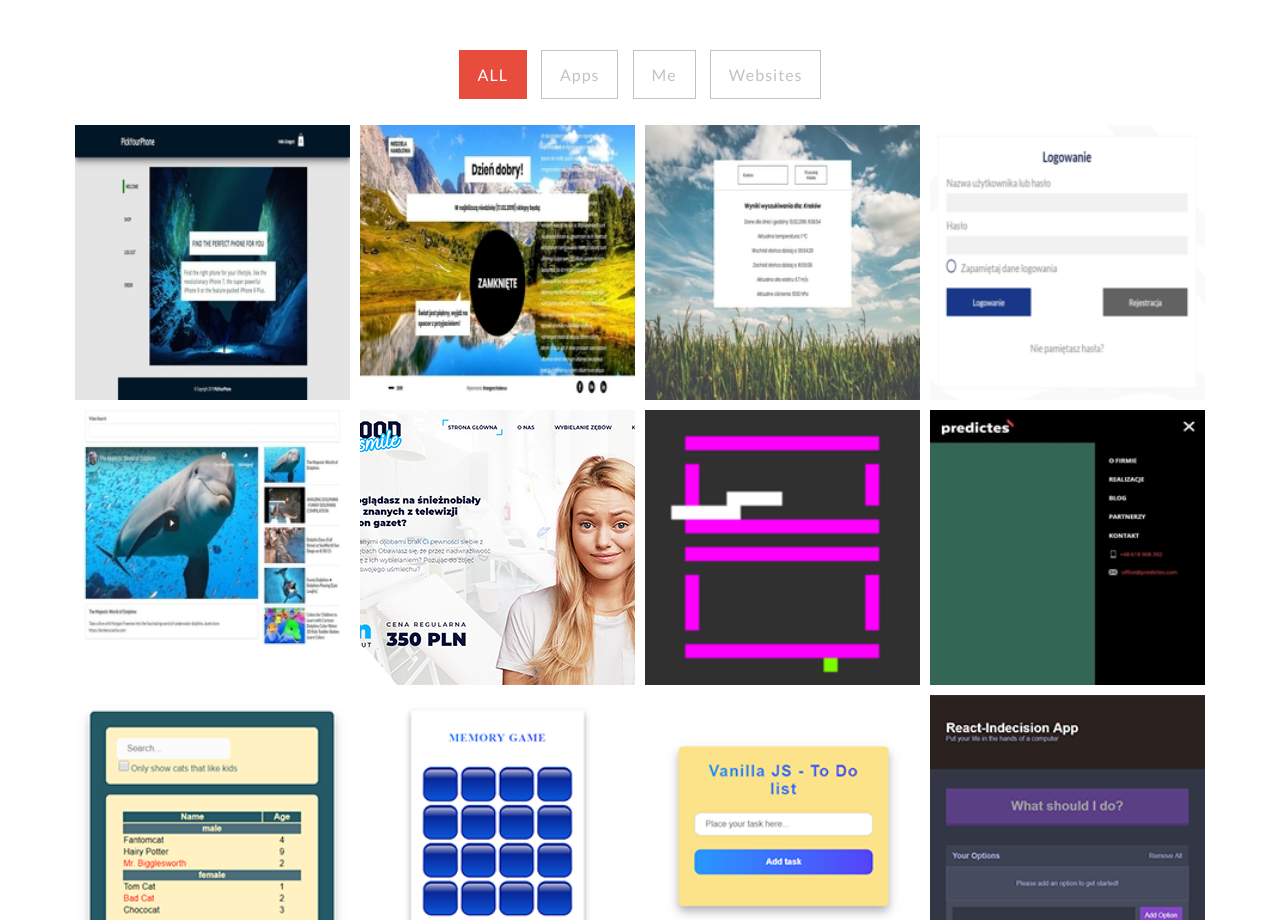
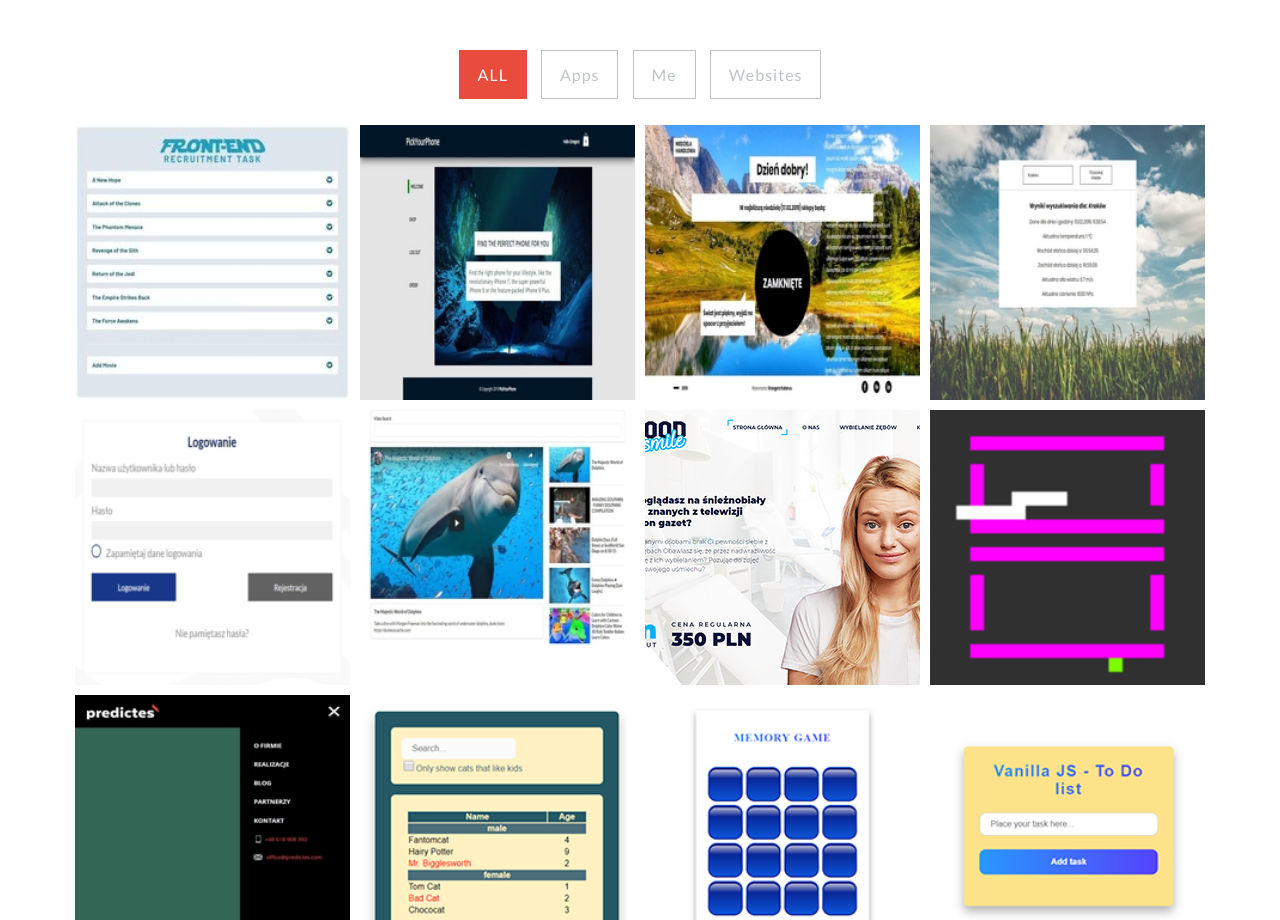
Before and after one commit to gkalarus/Portfolio, a website: page index.html in a window 1280 px wide. Shown: the part 3145-4065 px from the top of the page. Drawn offline with nearby package versions, Linux system fonts and the light colour scheme.

Commit message:
star-wars app

```diff
--- a/index.html
+++ b/index.html
@@ -252,6 +252,21 @@
 
                 <div class="itemsContainer">
                     <ul class="items">
+                        <li class="apps col-xs-12 col-sm-6 col-md-4 col-lg-3">
+                            <div class="item">
+                                <img src="img/portfolio/thumbnail/star-wars.jpg" alt="">
+                                <div class="icons">
+                                    <a href="https://gkalarus.github.io/sw-movies/" title="Live View" class="openButton"
+                                        target="_blank">
+                                        <i class="fa fa-search"></i>
+                                    </a>
+                                    <a href="https://github.com/gkalarus/star-wars" target="_blank" class="projectLink" title="Source Files">
+                                        <i class="fa fa-link"></i>
+                                    </a>
+                                </div>
+                                <div class="imageOverlay"></div>
+                            </div>
+                        </li>
                         <li class="apps col-xs-12 col-sm-6 col-md-4 col-lg-3">
                             <div class="item">
                                 <img src="img/portfolio/thumbnail/pickyourphone.jpg" alt="">
```
Also changed, not shown: img/portfolio/thumbnail/star-wars.jpg (added).
